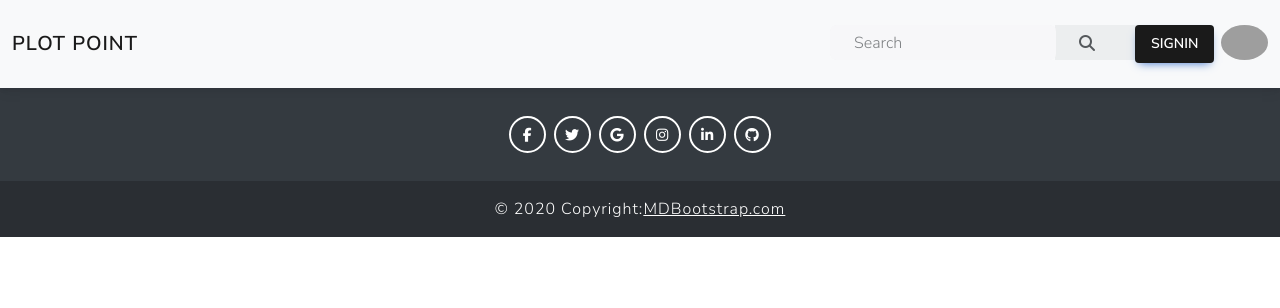
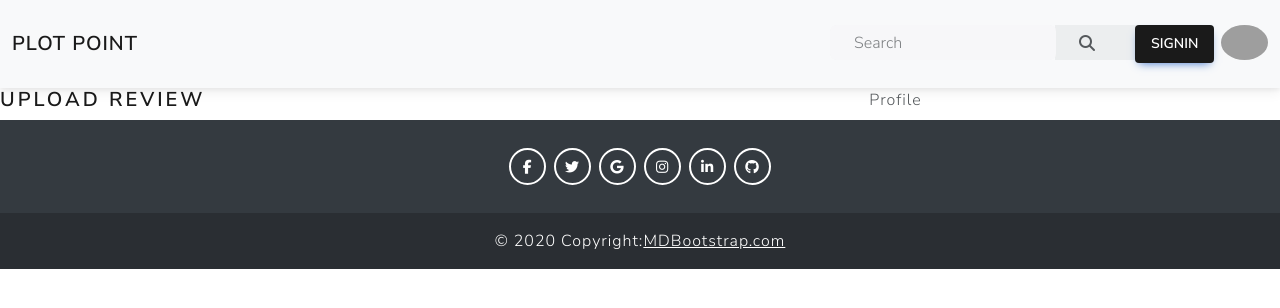
Before and after one commit to Sandra-raman/Book_Review, a React (Vite) app: page /dashboard in a window 1280 px wide. Shown: the top 308 px of the page. Built offline with nearby package versions, Linux system fonts and the light colour scheme; grey boxes are pictures that could not be loaded.

Commit message:
Home completed frondend

```diff
--- a/src/App.jsx
+++ b/src/App.jsx
@@ -4,6 +4,7 @@ import Home from './Pages/Home'
 import Auth from './Pages/Auth'
 import Header from './Components/Header'
 import Footer from './Components/Footer'
+import User_Dashboard from './Pages/User_Dashboard'
 
 function App() {
 
@@ -14,6 +15,7 @@ function App() {
       <Route path='/' element={<Home/>}/>
       <Route path='/register' element={<Auth register/>}/>
       <Route path='/login' element={<Auth/>}/>
+      <Route path='/dashboard' element={<User_Dashboard/>}/>
     </Routes>
     <Footer/>
     </>
--- a/src/Components/Header.jsx
+++ b/src/Components/Header.jsx
@@ -31,13 +31,13 @@ function Header() {
                 role="button"
                 aria-expanded="false"
               >
-                <img
+               <Link to={'/dashboard'}> <img
                   src="https://mdbcdn.b-cdn.net/img/new/avatars/2.webp"
                   class="rounded-circle"
                   height="35"
                   alt="Black and White Portrait of a Man"
                   loading="lazy"
-                />
+                /></Link>
               </a>
               <ul
                 class="dropdown-menu dropdown-menu-end"
--- /dev/null
+++ b/src/Components/ReviewBlock.jsx
@@ -0,0 +1,21 @@
+import React from 'react'
+
+function ReviewBlock() {
+  return (
+    <div>
+        <div className="row my-4 border p-3 m-3 rounded shadow">
+            <div className="col-2 px-5">
+                <img src="https://prodimage.images-bn.com/pimages/2940016323749_p0_v2_s1200x630.jpg" alt="" height={'230px'}/>
+            </div>
+            <div className="col-7">
+                <h3 >Captive in the Dark</h3>
+                <h4 className='my-3'>C J Roberts</h4>
+                <p>Captive in the Dark by CJ Roberts follows the intense and harrowing story of a young woman named Olivia who is kidnapped and held captive by a mysterious man named Caleb. As she navigates the complexities of her captivity, Olivia grapples with fear, survival, and unexpected emotions towards her captor.</p>
+                <h6>Rating:</h6>
+            </div>
+        </div>
+    </div>
+  )
+}
+
+export default ReviewBlock
--- a/src/Pages/Home.jsx
+++ b/src/Pages/Home.jsx
@@ -1,9 +1,16 @@
 import React from 'react'
+import ReviewBlock from '../Components/ReviewBlock'
 
 function Home() {
   return (
     <div>
-
+      <h2 className='text-center mt-4'>~Top Picks~</h2>
+      <div className="row">
+        <ReviewBlock/>
+      </div>
+      <div className="row">
+        <ReviewBlock/>
+      </div>
     </div>
   )
 }
--- a/src/Pages/User_Dashboard.jsx
+++ b/src/Pages/User_Dashboard.jsx
@@ -2,7 +2,17 @@ import React from 'react'
 
 function User_Dashboard() {
   return (
-    <div>User_Dashboard</div>
+    <div>
+      <div className="row">
+        <div className="col-8">
+          <h4>Upload Review</h4>
+
+        </div>
+        <div className="col-4">
+          Profile
+        </div>
+      </div>
+    </div>
   )
 }
 
```
